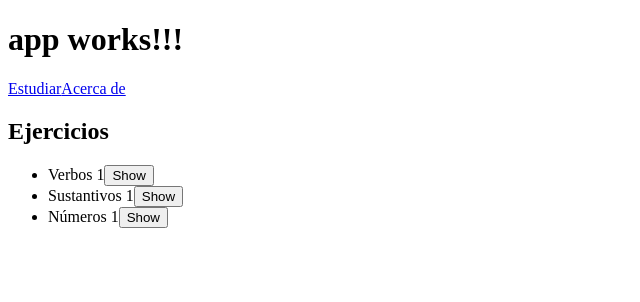
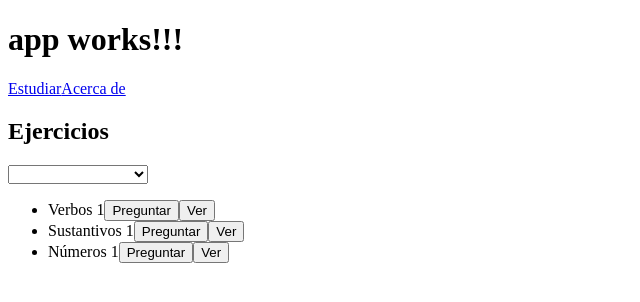
Before and after one commit to kfinnila/voca-cli, an Angular app: page /exercise in a window 1280 px wide. Shown: the top 302 px of the page, without its empty margins (0-640 px from the left). Built offline with nearby package versions, Linux system fonts and the light colour scheme.

Commit message:
Study word list 2

```diff
--- a/src/app/exercise/exercise/exercise.component.html
+++ b/src/app/exercise/exercise/exercise.component.html
@@ -1,11 +1,18 @@
 <h2>Ejercicios</h2>
 <div>
+  <select [(ngModel)]="exercise" (ngModelChange)="showWordList(exercise.id)" >
+    <option value="" disabled>Seleccione ejercicio</option>
+    <option *ngFor="let exercise of exercises" [ngValue]="exercise">
+      {{ exercise.name }}
+    </option>
+  </select>
+</div>
+<div>
   <ul>
-    <li *ngFor="let exercise of exercises"
-
-    >
+    <li *ngFor="let exercise of exercises">
       <span>{{exercise.name}}</span>
-      <button (click)="showWordList(exercise.id)">Show</button>
+      <button (click)="gotoQuestion(exercise)">Preguntar</button>
+      <button (click)="showWordList(exercise.id); $event.stopPropagation()">Ver</button>
     </li>
   </ul>
 </div>
--- a/src/app/exercise/exercise/exercise.component.ts
+++ b/src/app/exercise/exercise/exercise.component.ts
@@ -34,6 +34,7 @@ export class ExerciseComponent implements OnInit {
   }
 
   showWordList(exerciseId: number) {
+    this.exerciseId = null;
     this.exerciseId = exerciseId;
     console.log("showWordList:" + exerciseId);
   }
--- a/src/app/exercise/exercise/study/word-list/word-list.component.html
+++ b/src/app/exercise/exercise/study/word-list/word-list.component.html
@@ -1,5 +1,5 @@
 <div *ngIf="words">
   <div *ngFor="let word of words">
-    <label>{{word.question}}</label>
+    <label>{{word.question}}</label>--<label>{{word.answer}}</label>
   </div>
 </div>
--- a/src/app/exercise/exercise/study/word-list/word-list.component.ts
+++ b/src/app/exercise/exercise/study/word-list/word-list.component.ts
@@ -1,4 +1,4 @@
-import { Component, Input, OnInit } from '@angular/core';
+import { Component, Input, OnChanges, OnInit, SimpleChanges } from '@angular/core';
 
 import { ExerciseService } from 'app/shared/exercise.service';
 import { Exercise } from 'app/models/exercise';
@@ -9,7 +9,7 @@ import { Question } from 'app/models/question';
   templateUrl: './word-list.component.html',
   styleUrls: ['./word-list.component.css']
 })
-export class WordListComponent implements OnInit {
+export class WordListComponent implements OnInit, OnChanges {
   words: Question[];
 
   @Input()
@@ -21,6 +21,12 @@ export class WordListComponent implements OnInit {
     this.getQuestions();
   }
 
+  ngOnChanges(changes: SimpleChanges) {
+    if (changes['exerciseId']) {
+      this.getQuestions();
+    }
+  }
+
   getQuestions() {
     Promise.resolve(this.exerciseService.getQuestions(this.exerciseId))
       .then(q => this.words = q);
```
